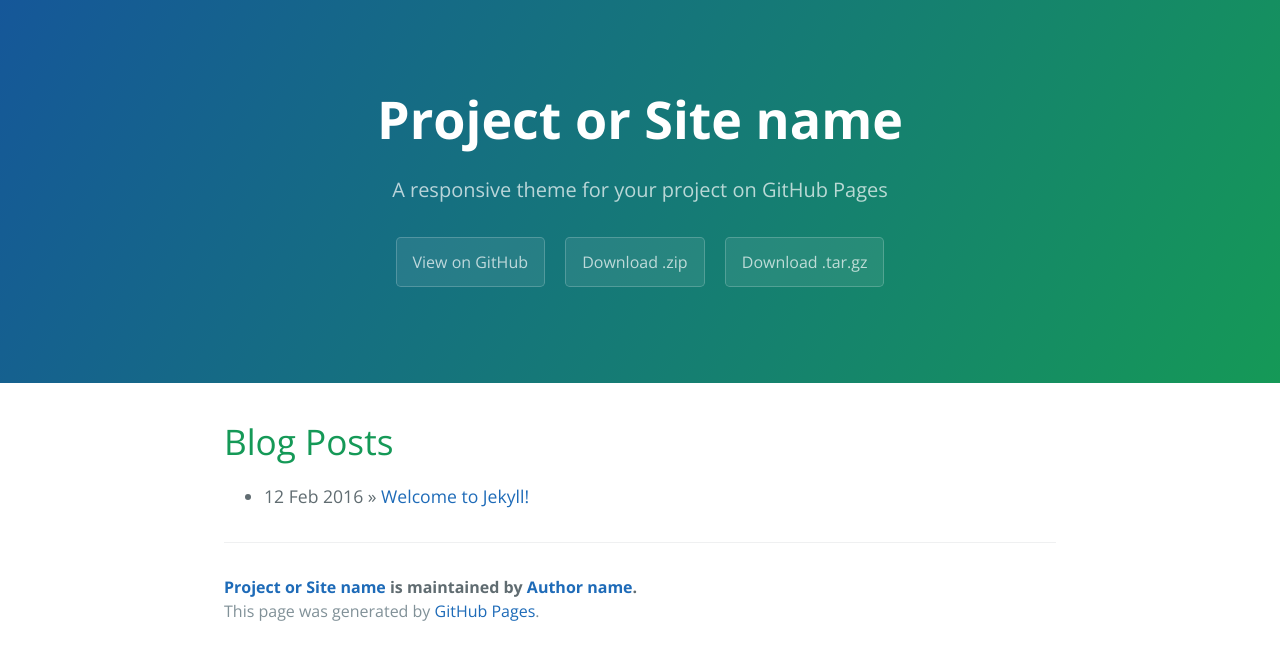
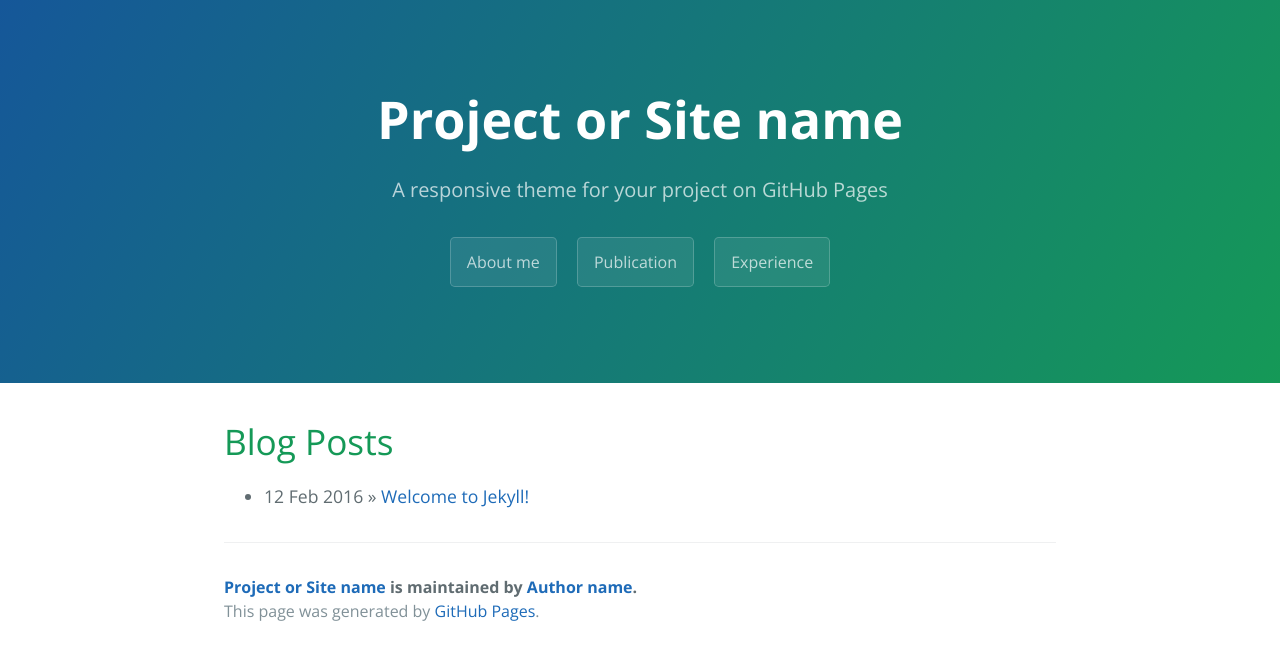
Before and after one commit to FredHuang16/FredHuang16.github.io, a Jekyll site: the page built from index.html, in a window 1280 px wide. Shown: the top 660 px of the page. Built offline with Jekyll 4.4.1, drawn with Linux system fonts in a browser that asks for light colours; the list of posts is cut into pages by our own code.

Commit message:
Update page-header.html

```diff
--- a/_includes/page-header.html
+++ b/_includes/page-header.html
@@ -1,7 +1,7 @@
 <section class="page-header">
   <h1 class="project-name">{{ site.title }}</h1>
   <h2 class="project-tagline">{{ site.tagline }}</h2>
-  <a href="#" class="btn">View on GitHub</a>
-  <a href="#" class="btn">Download .zip</a>
-  <a href="#" class="btn">Download .tar.gz</a>
+  <a href="#" class="btn">About me</a>
+  <a href="#" class="btn">Publication</a>
+  <a href="#" class="btn">Experience</a>
 </section>
```
